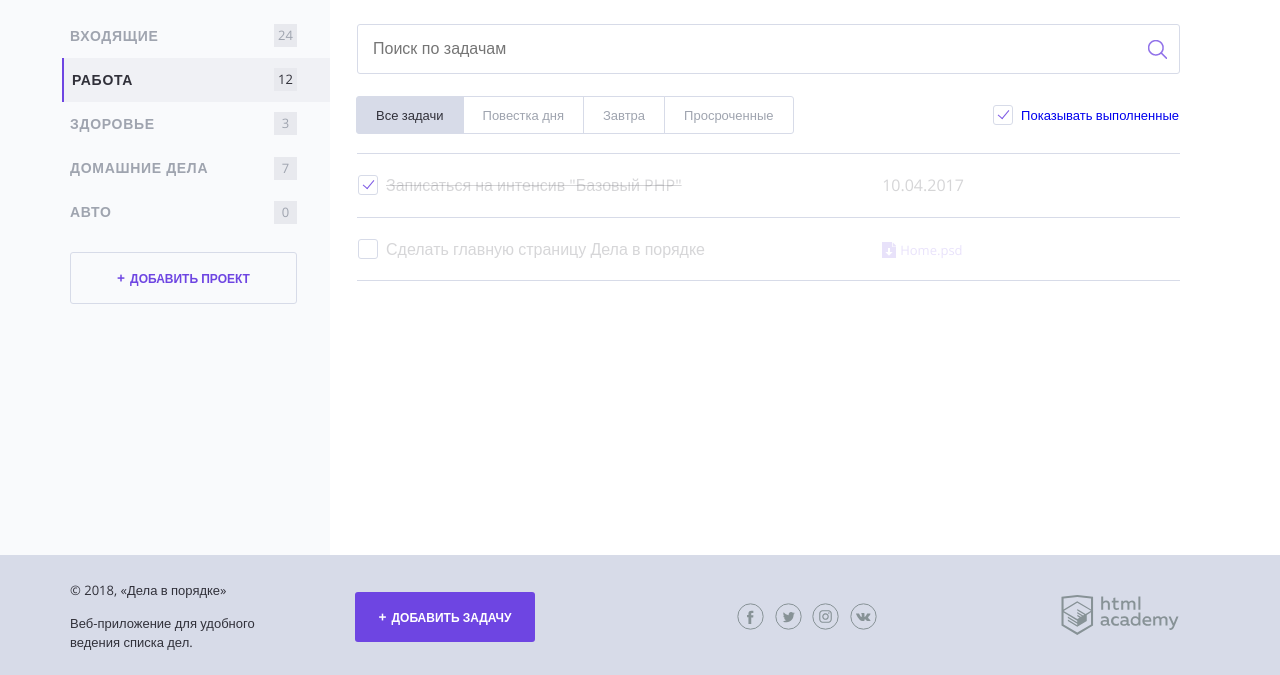
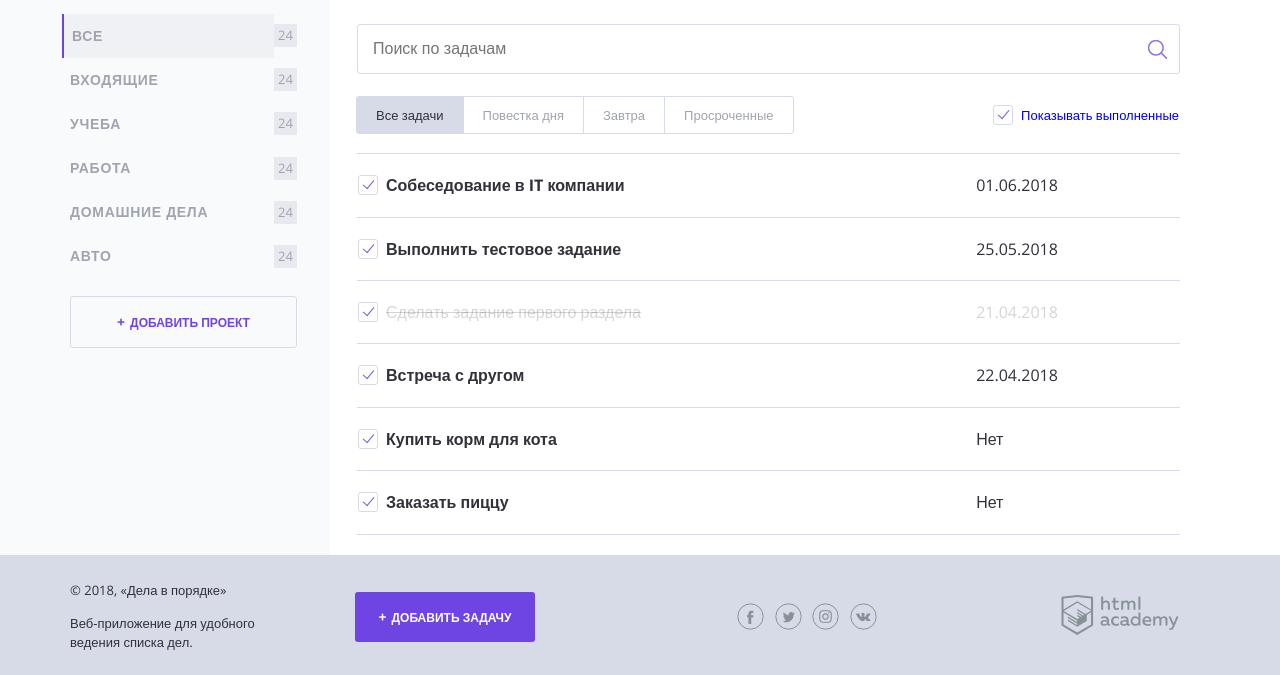
Before and after one commit to Yokon2018/590585-doingsdone, a PHP site: page / in a window 1280 px wide. Shown: the part 125-800 px from the top of the page. Run offline with PHP 8.4, Linux system fonts and the light colour scheme.

Commit message:
Первое задание по массивам

```diff
--- a/index.php
+++ b/index.php
@@ -1,6 +1,51 @@
 <?php
 // показывать или нет выполненные задачи
 $show_complete_tasks = rand(0, 1);
+
+//Простой массив проектов
+$projects = ['Все','Входящие','Учеба','Работа','Домашние дела','Авто'];
+
+//Ассоциативные массивы
+$t1 = [
+'task' => 'Собеседование в IT компании',
+'date' => '01.06.2018',
+'category' => 'Работа',
+'make' => 'Нет'
+];
+$t2 = [
+'task' => 'Выполнить тестовое задание',
+'date' => '25.05.2018',
+'category' => 'Работа',
+'make' => 'Нет'
+];
+$t3 = [
+'task' => 'Сделать задание первого раздела',
+'date' => '21.04.2018',
+'category' => 'Учеба',
+'make' => 'Да'
+];
+$t4 = [
+'task' => 'Встреча с другом',
+'date' => '22.04.2018',
+'category' => 'Входящие',
+'make' => 'Нет'
+];
+$t5 = [
+'task' => 'Купить корм для кота',
+'date' => 'Нет',
+'category' => 'Домашние дела',
+'make' => 'Нет'
+];
+$t6 = [
+'task' => 'Заказать пиццу',
+'date' => 'Нет',
+'category' => 'Домашние дела',
+'make' => 'Нет'
+];
+
+//Двухмерный массив
+$tasks_list =  [$t1, $t2, $t3, $t4, $t5, $t6];
+
 ?>
 <!DOCTYPE html>
 <html lang="ru">
@@ -44,32 +89,19 @@ $show_complete_tasks = rand(0, 1);
                 <h2 class="content__side-heading">Проекты</h2>
 
                 <nav class="main-navigation">
-                    <ul class="main-navigation__list">
+
+					<ul class="main-navigation__list">
+
+					  <?php foreach ($projects as $k):?>
+
                         <li class="main-navigation__list-item">
-                            <a class="main-navigation__list-item-link" href="#">Входящие</a>
+                            <a class="main-navigation__list-item-link <?= ($k == "Все" ? "main-navigation__list-item--active" : "")?>" href="#"><?=$k?></a>
                             <span class="main-navigation__list-item-count">24</span>
                         </li>
+					  <?php endforeach; ?>
 
-                        <li class="main-navigation__list-item main-navigation__list-item--active">
-                            <a class="main-navigation__list-item-link" href="#">Работа</a>
-                            <span class="main-navigation__list-item-count">12</span>
-                        </li>
+					</ul>
 
-                        <li class="main-navigation__list-item">
-                            <a class="main-navigation__list-item-link" href="#">Здоровье</a>
-                            <span class="main-navigation__list-item-count">3</span>
-                        </li>
-
-                        <li class="main-navigation__list-item">
-                            <a class="main-navigation__list-item-link" href="#">Домашние дела</a>
-                            <span class="main-navigation__list-item-count">7</span>
-                        </li>
-
-                        <li class="main-navigation__list-item">
-                            <a class="main-navigation__list-item-link" href="#">Авто</a>
-                            <span class="main-navigation__list-item-count">0</span>
-                        </li>
-                    </ul>
                 </nav>
 
                 <a class="button button--transparent button--plus content__side-button" href="#">Добавить проект</a>
@@ -102,36 +134,21 @@ $show_complete_tasks = rand(0, 1);
                 </div>
 
                 <table class="tasks">
-                    <!--показывать следующий тег <tr/>, если переменная $show_complete_tasks равна единице-->
 
-					<?php if ($show_complete_tasks == "1"): ?>
-					    <tr class="tasks__item task task--completed">
+					<?php foreach ($tasks_list as $key => $val): ?>
+					    <tr class="tasks__item task task <?= ($val['make'] == "Да" ? "task--completed" : "")?>">
                              <td class="task__select">
                                  <label class="checkbox task__checkbox">
                                       <input class="checkbox__input visually-hidden" type="checkbox" checked>
-                                      <span class="checkbox__text">Записаться на интенсив "Базовый PHP"</span>
+                                      <span class="checkbox__text"><?=$val['task']; ?></span>
                                  </label>
                              </td>
-                             <td class="task__date">10.04.2017</td>
+                             <td class="task__date"><?=$val['date']; ?></td>
 
                              <td class="task__controls"></td>
                         </tr>
-					<?php endif; ?>
+					<?php endforeach; ?>
 
-                        <tr class="tasks__item task task--completed">
-                             <td class="task__select">
-                                 <label class="checkbox task__checkbox">
-                                      <input class="checkbox__input visually-hidden" type="checkbox" checked>
-                                      <a href="/"><span class="checkbox__text">Сделать главную страницу Дела в порядке</span></a>
-                                 </label>
-                             </td>
-
-                             <td class="task__file">
-                                      <a class="download-link" href="#">Home.psd</a>
-                             </td>
-
-                             <td class="task__date"></td>
-                        </tr>
                 </table>
             </main>
         </div>
```
